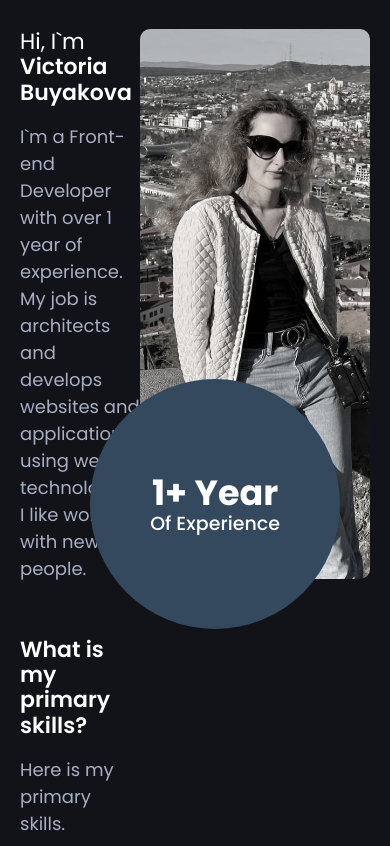
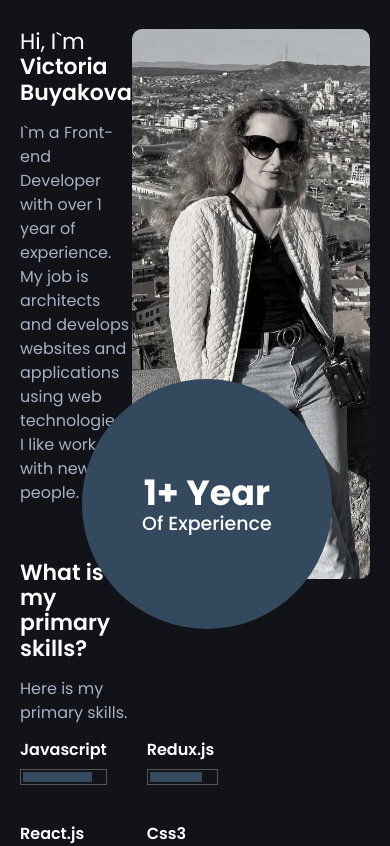
Before and after one commit to Feralwater/cv, a React (Create React App) app: page / in a window 390 px wide. Shown: the part 960-1806 px from the top of the page. Built offline with nearby package versions, Linux system fonts and the light colour scheme.

Commit message:
add media queries to paragraph

```diff
--- a/src/components/Paragraph/styles.ts
+++ b/src/components/Paragraph/styles.ts
@@ -4,4 +4,8 @@ export const StyledParagraph = styled.p`
   color: ${({ theme }) => theme.colors.paragraph};
   font-size: 18px;
   line-height: 1.5;
+
+  @media (max-width: ${({ theme }) => theme.media.medium}) {
+    font-size: 16px;
+  }
 `;
```
